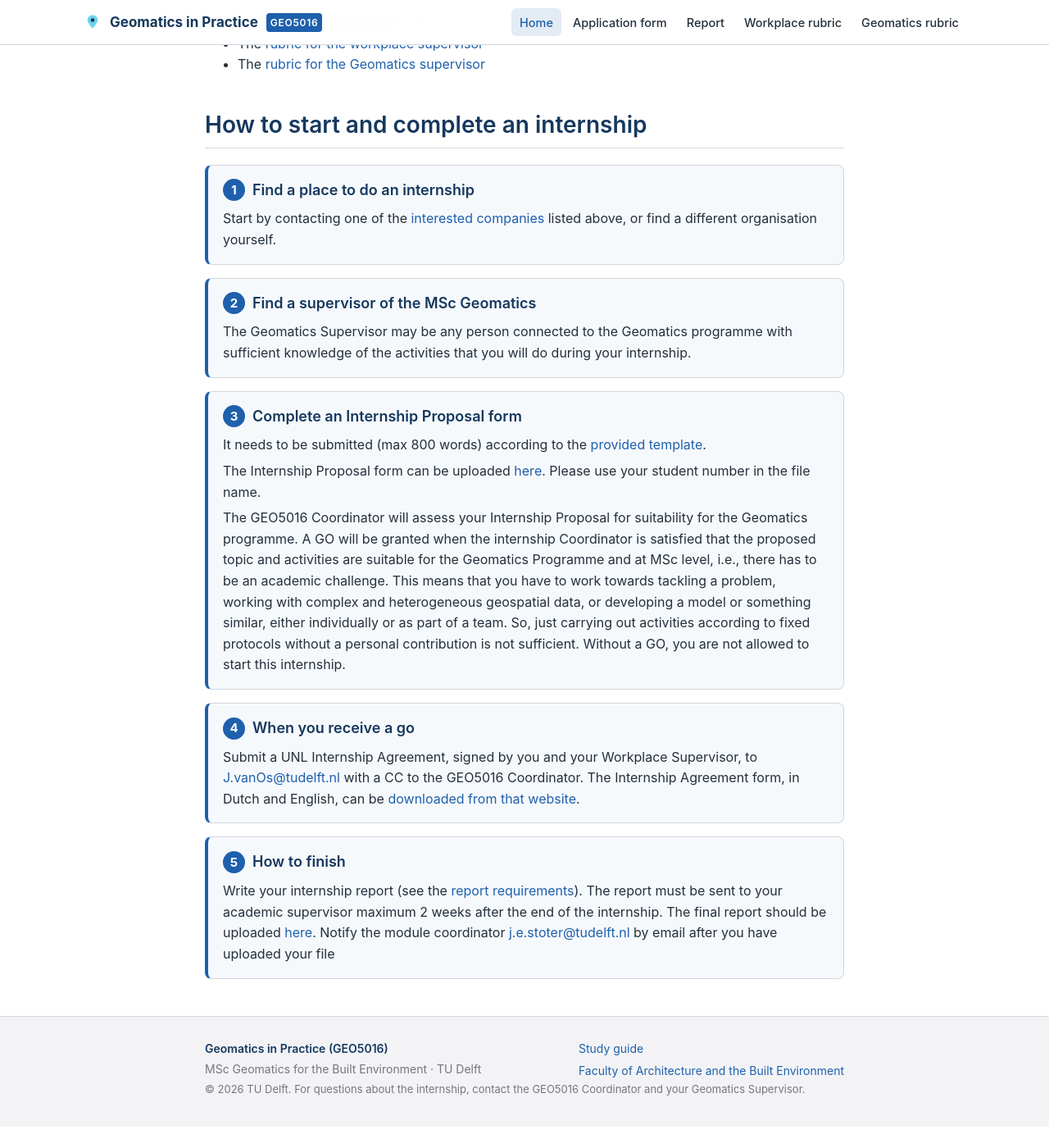
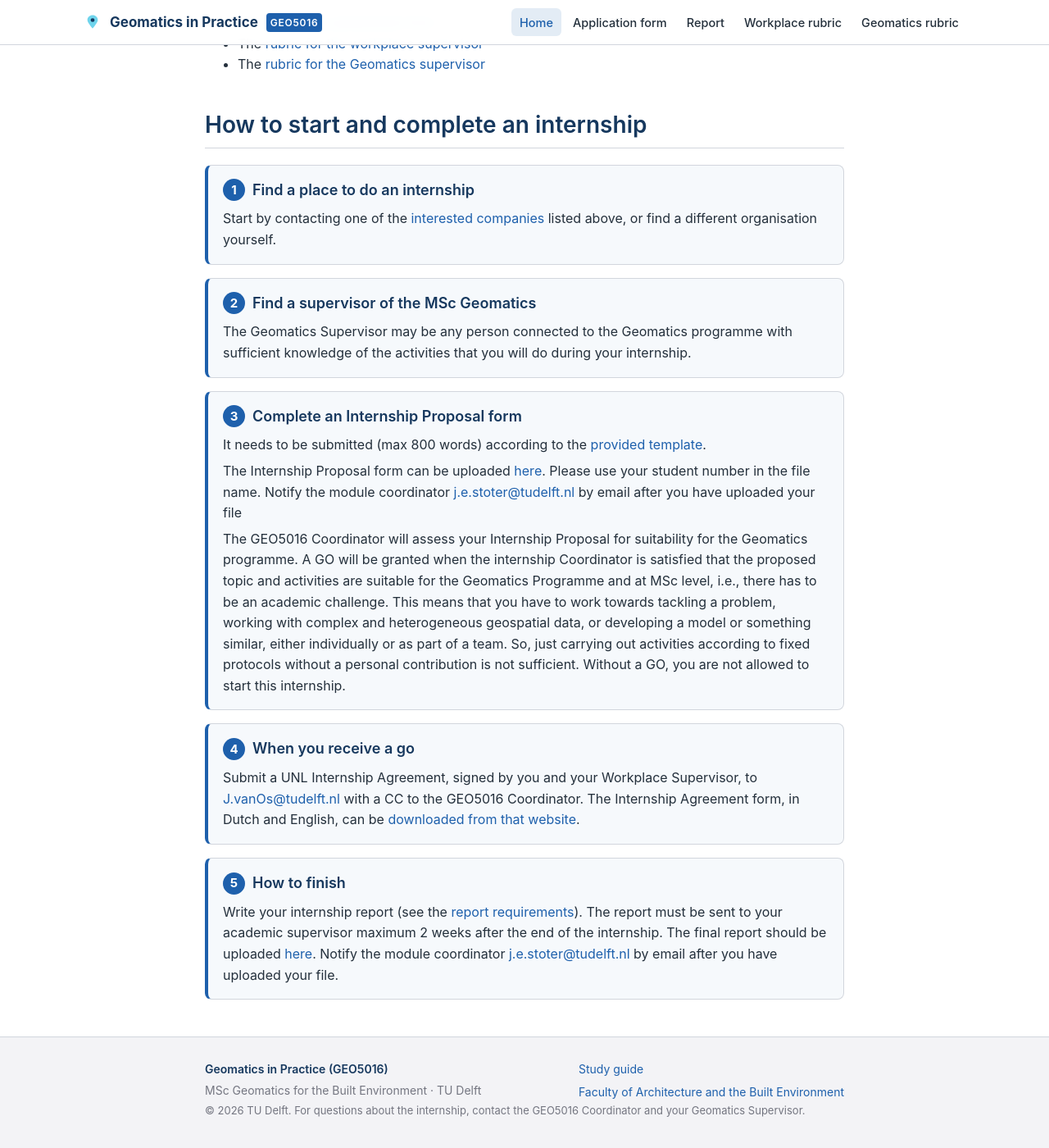
Before and after one commit to tudelft3d/geo5016, a Jekyll site: the page built from index.md, in a window 1280 px wide and 1400 px high, scrolled down 1999 px. Shown: the whole window at 82% size. Built offline with Jekyll 4.4.1, drawn with Linux system fonts in a browser that asks for light colours; before the commit the page ends 3373 px from its top, so only the background shows below that.

Commit message:
Update internship proposal and report instructions
Added notification instructions for uploading internship files.

```diff
--- a/index.md
+++ b/index.md
@@ -68,7 +68,7 @@ Both marks should be above 5.0. Otherwise a retake is needed.
   <div class="step">
     <h3><span class="step-number" aria-hidden="true">3</span> Complete an Internship Proposal form</h3>
     <p>It needs to be submitted (max 800 words) according to the <a href="internship-application-form/">provided template</a>.</p>
-    <p>The Internship Proposal form can be uploaded <a href="https://surfdrive.surf.nl/s/qmkrHkBoXqinDe6">here</a>. Please use your student number in the file name.</p>
+    <p>The Internship Proposal form can be uploaded <a href="https://surfdrive.surf.nl/s/qmkrHkBoXqinDe6">here</a>. Please use your student number in the file name. Notify the module coordinator <a href="mailto: Jantien Stoter">j.e.stoter@tudelft.nl</a> by email after you have uploaded your file </p>
     <p>The GEO5016 Coordinator will assess your Internship Proposal for suitability for the Geomatics programme. A GO will be granted when the internship Coordinator is satisfied that the proposed topic and activities are suitable for the Geomatics Programme and at MSc level, i.e., there has to be an academic challenge. This means that you have to work towards tackling a problem, working with complex and heterogeneous geospatial data, or developing a model or something similar, either individually or as part of a team. So, just carrying out activities according to fixed protocols without a personal contribution is not sufficient. Without a GO, you are not allowed to start this internship.</p>
   </div>
 
@@ -79,6 +79,6 @@ Both marks should be above 5.0. Otherwise a retake is needed.
 
   <div class="step">
     <h3><span class="step-number" aria-hidden="true">5</span> How to finish</h3>
-    <p>Write your internship report (see the <a href="internship-report-requirements/">report requirements</a>). The report must be sent to your academic supervisor maximum 2 weeks after the end of the internship. The final report should be uploaded <a href="https://surfdrive.surf.nl/s/ACwg6YJxC6BTmzm">here</a>. Notify the module coordinator <a href="mailto: Jantien Stoter">j.e.stoter@tudelft.nl</a> by email after you have uploaded your file   </p>
+    <p>Write your internship report (see the <a href="internship-report-requirements/">report requirements</a>). The report must be sent to your academic supervisor maximum 2 weeks after the end of the internship. The final report should be uploaded <a href="https://surfdrive.surf.nl/s/ACwg6YJxC6BTmzm">here</a>. Notify the module coordinator <a href="mailto: Jantien Stoter">j.e.stoter@tudelft.nl</a> by email after you have uploaded your file.   </p>
   </div>
 </div>
```
